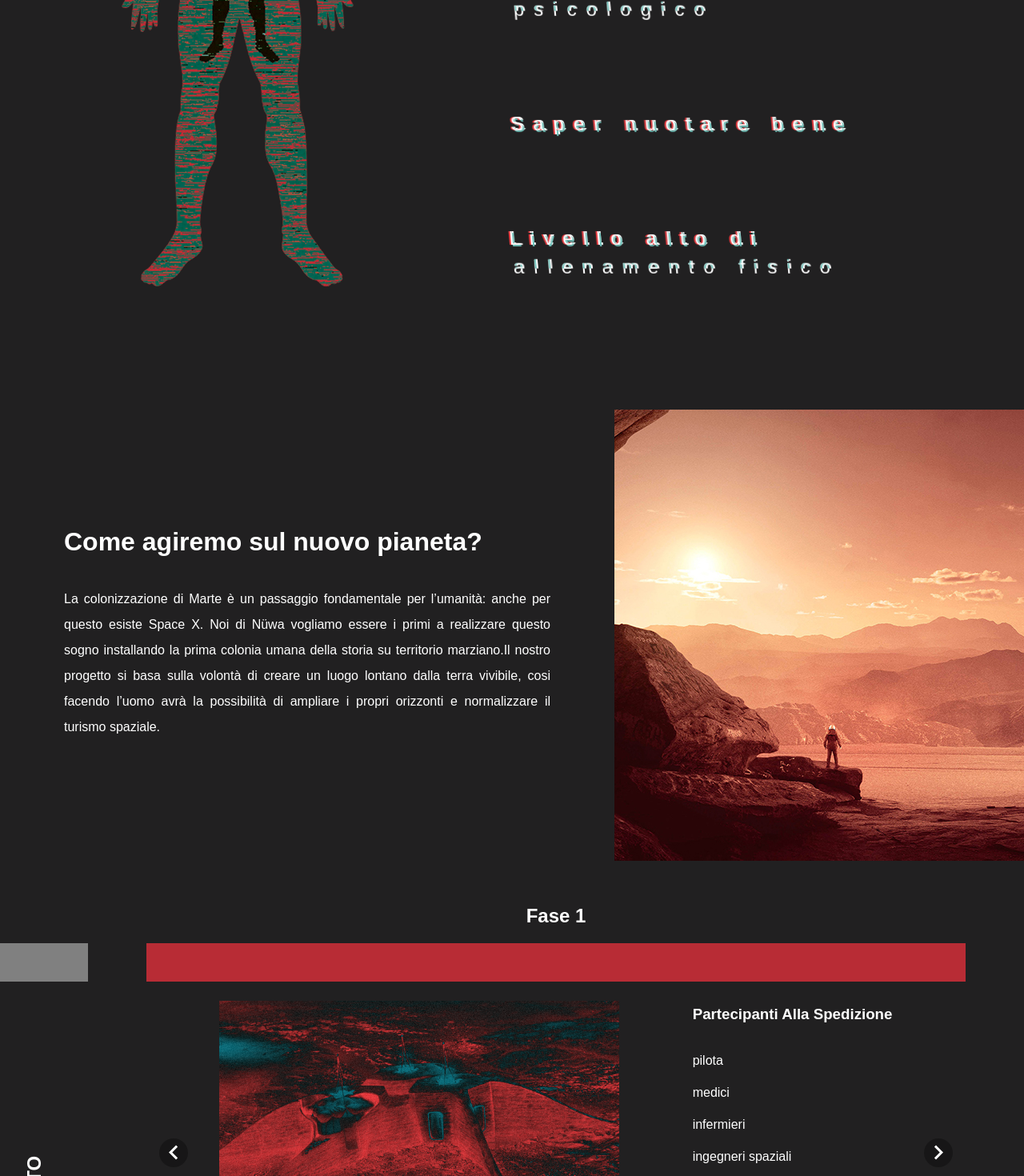
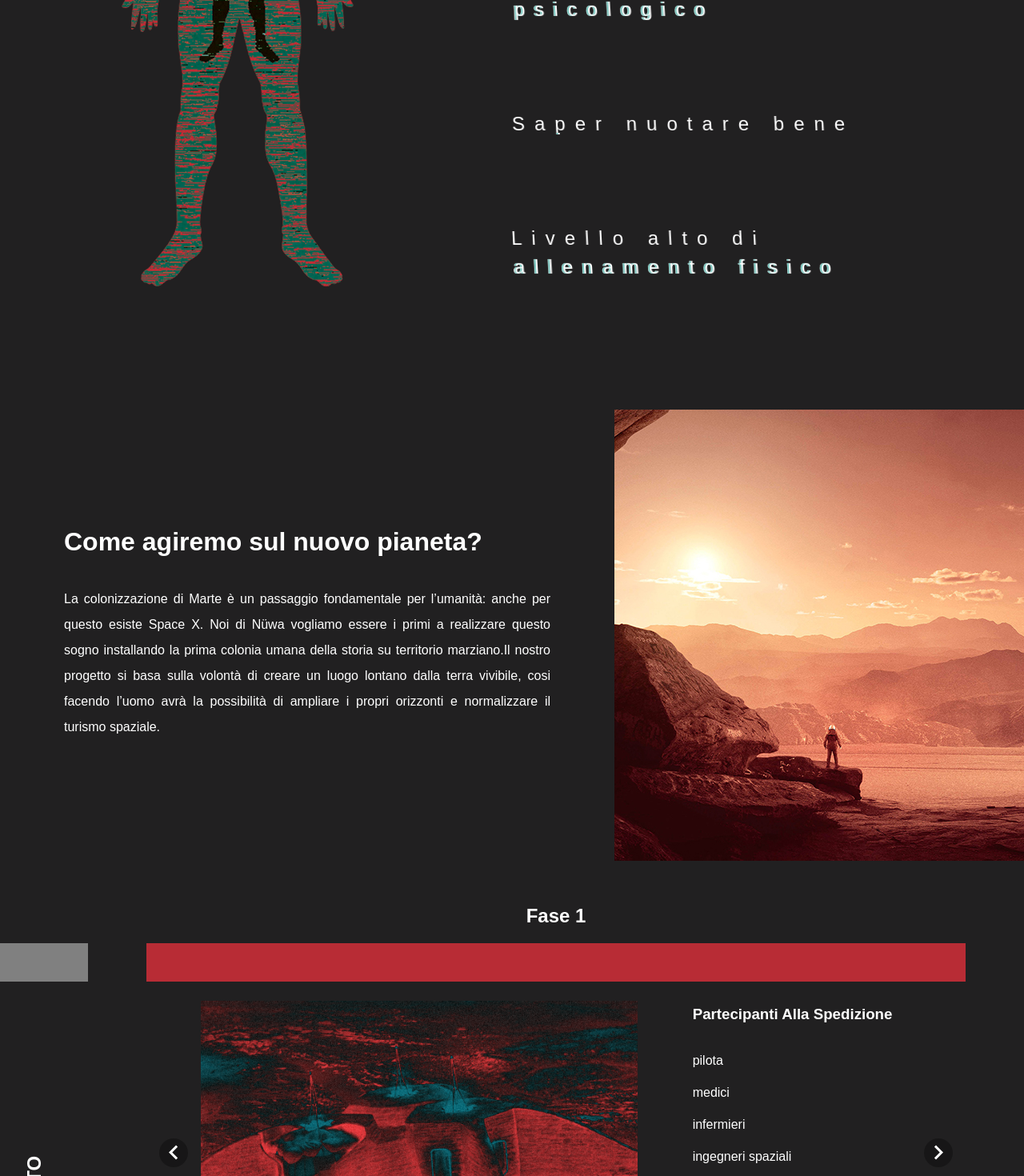
Before and after one commit to giuseppefigliuolo/nuwa, a Vue app: page /marte in a window 1280 px wide. Shown: the part 1300-2770 px from the top of the page at 80% size. Built offline with nearby package versions, Linux system fonts and the light colour scheme; a web font is replaced by a local one; what vue-event-handler would draw is missing.

Commit message:
new img man + style carousel

```diff
--- a/src/components/Carousel.vue
+++ b/src/components/Carousel.vue
@@ -26,8 +26,8 @@
             class="img"
             :src="text.img"
             alt=""
-            height="300"
-            max-width="500"
+            height="400"
+            max-width="80%"
           />
           <div class="list-container">
             <h3>{{ text.title }}</h3>
@@ -104,7 +104,6 @@
 section {
   height: 90vh;
   margin-bottom: 6rem;
-
   display: flex;
 }
 
--- a/src/components/IllustrationSection.vue
+++ b/src/components/IllustrationSection.vue
@@ -75,9 +75,6 @@
   width: 100%;
   margin-bottom: 2em;
 }
-.illustration{
-  width: 50%;
-}
 // glitch text
   #wrapper {
     text-align: left;
--- a/src/views/Marte.vue
+++ b/src/views/Marte.vue
@@ -14,7 +14,7 @@
     </div>
     <illustration-section
       :titleIllustration="titleIllustration"
-      img="man.png"
+      img="man.webp"
       :punto1="punto1"
       :punto2="punto2"
       :punto3="punto3"
```
Also changed, not shown: src/assets/img/man.png (deleted), src/assets/img/man.webp (added).
